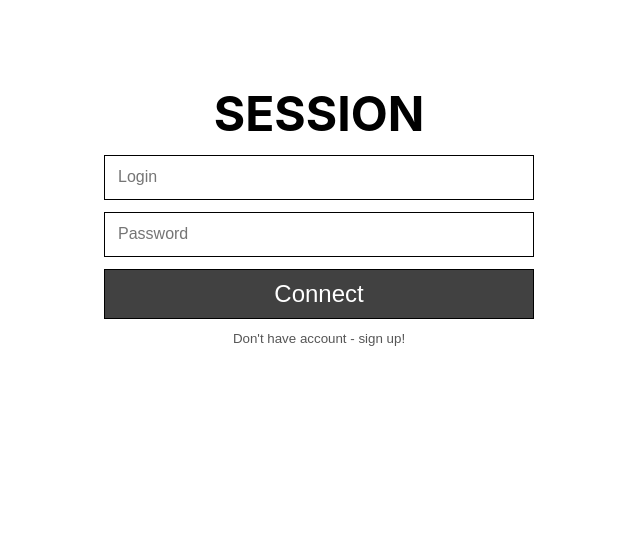
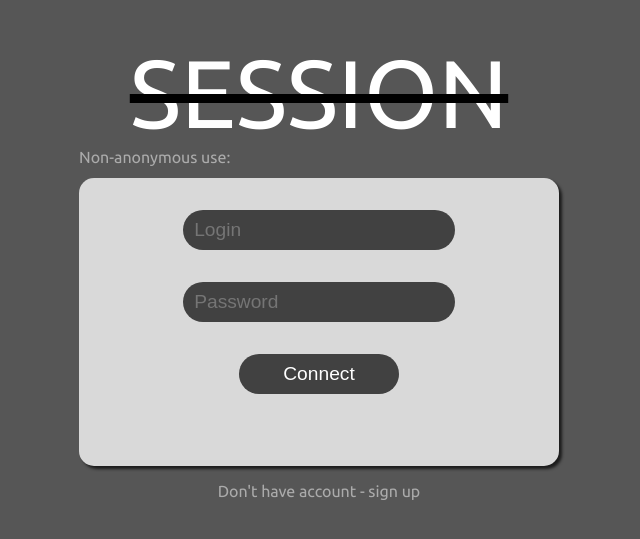
Before and after one commit to odamisheker/Course-Project, a React (Vite) app in the folder client/: page /login in a window 1280 px wide. Shown: the part 131-670 px from the top of the page, without its empty margins (321-961 px from the left). Built offline with nearby package versions, Linux system fonts and the light colour scheme.

Commit message:
css for /login, /signup, /enterChat and validation for code

```diff
--- a/client/src/components/InputMessage/InputMessage.jsx
+++ b/client/src/components/InputMessage/InputMessage.jsx
@@ -11,6 +11,7 @@ const InputMessage = ({ onSend }) => {
   const [message, setMessage] = useState("");
 
   //TODO найти что нибудь поприличнее этого , если есть конечно
+  //Да нормтема че вы пацаны(((
   const handleKeyPress = (e) => {
     if (e.key === "Enter") {
       handleSend();
--- a/client/src/routes/EnterChat/EnterChat.jsx
+++ b/client/src/routes/EnterChat/EnterChat.jsx
@@ -1,45 +1,54 @@
 import { useContext, useState } from "react";
-import { useNavigate } from "react-router-dom";
+import { Link, useNavigate } from "react-router-dom";
 import { UserContext } from "../../components/UserContextProvider";
 import styles from "./EnterChat.module.css";
+import { Code } from "../../utils/validation";
 
 export default function EnterChat() {
-  const [name, setName] = useState("");
-  const [password, setPassword] = useState("");
+  const [code, setCode] = useState("");
   const [errors, setErrors] = useState(null);
 
   const navigate = useNavigate();
   const { changeUser } = useContext(UserContext);
 
-  const handleLogin = () => {
-    //  fetch...
-    //  validate user?
-    // if true go home (fetch)
-    changeUser(name);
-    navigate("/home");
+  //Убрал name и setName т.к по идее мы будем заходить анонимно и имя нам не понадобиться,
+  //переписка будет идти с челом про которого известен только рандомно сгенерированный айдишник
+  //и при желании(если он указал имя), то его имя
+
+  //  fetch...
+  //  validate user?
+  // if true go home (fetch)
+  const handleEnterChat = () => {
+    try {
+      Code.parse({ code });
+      changeUser(code);
+      navigate("/home");
+      setErrors(null);
+    } catch (err) {
+      setErrors(err?.errors?.map((error) => error.message));
+    }
   };
 
   return (
     <div className={styles.main}>
+      <h1 className={styles.title}>SESSION</h1>
       <div className={styles.wrapper}>
-        <h1 className={styles.title}>SESSION</h1>
+        <div className={styles.desc}>Anonymous use: </div>
         <div className={styles.block}>
           <input
             placeholder="Chat code"
             className={styles.input}
-            value={name}
-            onChange={(e) => setName(e.target.value)}
+            value={code}
+            onChange={(e) => setCode(e.target.value)}
           />
-          <button className={styles.connect} onClick={handleLogin}>
+          <button className={styles.connect} onClick={handleEnterChat}>
             Connect
           </button>
-          <button
-            className={styles.navigate}
-            onClick={() => navigate("/login")}
-          >
-            Not anonymous login
-          </button>
+          {errors && <div className={styles.error}>{errors}</div>}
         </div>
+        <Link to="/login" className={styles.navigate}>
+          Use it non-anonymously
+        </Link>
       </div>
     </div>
   );
--- a/client/src/routes/EnterChat/EnterChat.module.css
+++ b/client/src/routes/EnterChat/EnterChat.module.css
@@ -1,63 +1,88 @@
+@import url('https://fonts.googleapis.com/css2?family=Ubuntu&display=swap');
+
 .main {
-  height: 700px;
-  background-color: #131313;
-
-  margin: 0 auto;
-
   display: flex;
+  height: 100vh;
+  width: 100vw;
+  background-color: #939393;
   align-items: center;
   justify-content: center;
+  font-family: 'Ubuntu', sans-serif;
+  flex-direction: column;
 }
+
 .wrapper {
   display: flex;
   flex-direction: column;
   align-items: center;
-  gap: 32px;
+}
 
-  width: 430px;
-  height: 270px;
+.title {
+  color: #ffffff;
+  font-size: 6rem;
 }
-.title {
-  font-size: 3rem;
-  color: #fff;
-  opacity: 60%;
+
+.desc {
+  opacity: .5;
+  font-size: 1rem;
+  color: #ffffff;
+  margin-bottom: 0.75rem;
+  margin-right: auto;
 }
+
 .block {
-  width: 100%;
-
+  width: 30rem;
+  height: 12rem;
+  background-color: #545454;
   display: flex;
   flex-direction: column;
   align-items: center;
-  gap: 42px;
+  border-radius: 15px;
+  box-shadow: 3px 3px 3px rgba(0, 0, 0, 0.678);
 }
 
 .input {
-  width: 100%;
-  height: 45px;
-  border: 1px solid black;
-  background-color: #acacac;
-  color: #434343;
-  padding-left: 13px;
-}
-.input::placeholder {
-  font-size: 1rem;
+  margin-top: 2rem;
+  border-radius: 40px;
+  border: 0;
+  background-color: #939393;
+  color: #4d4d4d;
+  padding-left: 0.7rem;
+  width: 17rem;
+  height: 2.5rem;
+  font-size: 1.2rem;
 }
 
 .connect {
-  width: 100%;
-  height: 50px;
-  background-color: #414141;
-  border: 1px solid black;
-
-  font-size: 1.5rem;
-  color: #fff;
-  font-weight: 500;
-
+  margin-top: 2rem;
+  font-size: 1.2rem;
+  width: 10rem;
+  height: 2.5rem;
+  background-color: #262626;
+  color:  #ffffff;
+  border: 0;
+  border-radius: 40px;
   cursor: pointer;
 }
+
+.connect:hover {
+  width: 10.5rem;
+  height: 3rem;
+  transition: 10ms ease;
+  font-size: 1.5rem;
+}
+
 .navigate {
-  background-color: #131313;
-  border: 0;
-  cursor: pointer;
-  color: #565656;
+  text-decoration: none;
+  color: #ffffff;
+  font-size: 1rem;
+  margin-top: 1rem;
+  opacity: .5;
 }
+
+.error {
+  font-size: 0.9rem;
+  color: rgb(255, 0, 0);
+  margin-top: 0.5rem;
+  opacity: .7;
+}
--- a/client/src/routes/Login/Login.jsx
+++ b/client/src/routes/Login/Login.jsx
@@ -1,7 +1,8 @@
 import { useContext, useState } from "react";
-import { useNavigate } from "react-router-dom";
+import { Link, useNavigate } from "react-router-dom";
 import { UserContext } from "../../components/UserContextProvider";
 import styles from "./Login.module.css";
+import { User } from "../../utils/validation";
 
 export default function Login() {
   const [name, setName] = useState("");
@@ -11,18 +12,30 @@ export default function Login() {
   const navigate = useNavigate();
   const { changeUser } = useContext(UserContext);
 
-  const handleLogin = () => {
-    //  fetch...
-    //  validate user?
-    // if true go home (fetch)
-    changeUser(name);
-    navigate("/chat");
+  const handleKeyPress = (e) => {
+    if (e.key === "Enter") {
+      handleLogin();
+    }
+  };
+
+  //  fetch...
+  //  validate user?
+  // if true go home (fetch)
+  const handleLogin = async () => {
+    try {
+      User.parse({ password });
+      changeUser(name);
+      navigate("/chat");
+    } catch (err) {
+      setErrors(err?.errors?.map((error) => error.message).join(", "));
+    }
   };
 
   return (
     <div className={styles.main}>
+      <h1 className={styles.title}>SESSION</h1>
       <div className={styles.wrapper}>
-        <h1 className={styles.title}>SESSION</h1>
+        <div className={styles.desc}>Non-anonymous use:</div>
         <div className={styles.block}>
           <input
             placeholder="Login"
@@ -37,16 +50,24 @@ export default function Login() {
             value={password}
             onChange={(e) => setPassword(e.target.value)}
           />
-          <button className={styles.connect} onClick={handleLogin}>
+          <button
+            className={styles.connect}
+            onClick={handleLogin}
+            onKeyUp={handleKeyPress}
+          >
             Connect
           </button>
-          <button
-            className={styles.navigate}
-            onClick={() => navigate("/signup")}
-          >
-            Don't have account - sign up!
-          </button>
+          {errors && (
+            <div className={styles.error}>
+              {errors.split(",").map((error, index) => (
+                <div key={index}>{error}</div>
+              ))}
+            </div>
+          )}
         </div>
+        <Link to="/signup" className={styles.navigate}>
+          Don't have account - sign up
+        </Link>
       </div>
     </div>
   );
--- a/client/src/routes/Login/Login.module.css
+++ b/client/src/routes/Login/Login.module.css
@@ -1,58 +1,90 @@
+@import url('https://fonts.googleapis.com/css2?family=Ubuntu&display=swap');
+
 .main {
-  height: 700px;
-
-  margin: 0 auto;
-
   display: flex;
+  height: 100vh;
+  width: 100vw;
+  background-color: #565656;
   align-items: center;
   justify-content: center;
+  font-family: 'Ubuntu', sans-serif;
+  flex-direction: column;
 }
+
 .wrapper {
   display: flex;
   flex-direction: column;
   align-items: center;
-  gap: 12px;
+}
 
-  width: 430px;
-  height: 270px;
+.title {
+  color: #ffffff;
+  font-size: 6rem;
+  text-decoration: line-through;
+  text-decoration-color: black;
 }
-.title {
-  font-size: 3rem;
+
+.desc {
+  opacity: .5;
+  font-size: 1rem;
+  color: #ffffff;
+  margin-bottom: 0.75rem;
+  margin-right: auto;
 }
+
 .block {
-  width: 100%;
-
+  width: 30rem;
+  height: 18rem;
+  background-color: #D9D9D9;
   display: flex;
   flex-direction: column;
   align-items: center;
-  gap: 12px;
+  border-radius: 15px;
+  box-shadow: 3px 3px 3px rgba(0, 0, 0, 0.678);
 }
 
 .input {
-  width: 100%;
-  height: 45px;
-  border: 1px solid black;
-  padding-left: 13px;
-}
-.input::placeholder {
-  font-size: 1rem;
+  margin-top: 2rem;
+  border-radius: 40px;
+  border: 0;
+  background-color: #414141;
+  color: #ffffff;
+  padding-left: 0.7rem;
+  width: 17rem;
+  height: 2.5rem;
+  font-size: 1.2rem;
 }
 
 .connect {
-  width: 100%;
-  height: 50px;
+  margin-top: 2rem;
+  font-size: 1.2rem;
+  width: 10rem;
+  height: 2.5rem;
   background-color: #414141;
-  border: 1px solid black;
-
-  font-size: 1.5rem;
-  color: #fff;
-  font-weight: 500;
-
+  color:  #ffffff;
+  border: 0;
+  border-radius: 40px;
   cursor: pointer;
 }
+
+.connect:hover {
+  width: 10.5rem;
+  height: 3rem;
+  transition: 10ms ease;
+  font-size: 1.5rem;
+}
+
 .navigate {
-  background-color: #fff;
-  border: 0;
-  cursor: pointer;
-  color: #565656;
+  text-decoration: none;
+  color: #ffffff;
+  font-size: 1rem;
+  margin-top: 1rem;
+  opacity: .5;
 }
+
+.error {
+  font-size: 0.9rem;
+  color: rgb(184, 4, 4);
+  margin-top: 0.5rem;
+  opacity: .7;
+}
--- a/client/src/routes/SignUp/SignUp.jsx
+++ b/client/src/routes/SignUp/SignUp.jsx
@@ -1,7 +1,7 @@
 // ! work for slave Danik
 
 import { useContext, useState } from "react";
-import { useNavigate } from "react-router-dom";
+import { Link, useNavigate } from "react-router-dom";
 import { UserContext } from "../../components/UserContextProvider";
 import { User } from "../../utils/validation";
 import styles from "./SignUp.module.css";
@@ -15,11 +15,18 @@ export default function SignUp() {
   const navigate = useNavigate();
   const { changeUser } = useContext(UserContext);
 
-  const handleLogin = async () => {
+  const handleKeyPress = (e) => {
+    if (e.key === "Enter") {
+      handleSignUp();
+    }
+  };
+
+  const handleSignUp = async () => {
     try {
       User.parse({ password });
       if (password !== confirmPassword) {
         setErrors("Passwords are not the same");
+        return;
       }
       changeUser(name);
       navigate("/home");
@@ -31,8 +38,9 @@ export default function SignUp() {
 
   return (
     <div className={styles.main}>
+      <h1 className={styles.title}>SESSION</h1>
       <div className={styles.wrapper}>
-        <h1 className={styles.title}>SESSION</h1>
+        <div className={styles.desc}>Non-anonymous use:</div>
         <div className={styles.block}>
           <input
             placeholder="Login"
@@ -57,8 +65,12 @@ export default function SignUp() {
             onChange={(e) => setConfirmPassword(e.target.value)}
             required
           />
-          <button className={styles.connect} onClick={handleLogin}>
-            SignUp
+          <button
+            className={styles.connect}
+            onClick={handleSignUp}
+            onKeyUp={handleKeyPress}
+          >
+            Sign Up
           </button>
           {errors && (
             <div className={styles.error}>
@@ -67,13 +79,10 @@ export default function SignUp() {
               ))}
             </div>
           )}
-          <button
-            className={styles.navigate}
-            onClick={() => navigate("/login")}
-          >
-            Already have account?
-          </button>
         </div>
+        <Link to="/login" className={styles.navigate}>
+          Already have account?
+        </Link>
       </div>
     </div>
   );
--- a/client/src/routes/SignUp/SignUp.module.css
+++ b/client/src/routes/SignUp/SignUp.module.css
@@ -1,62 +1,90 @@
+@import url('https://fonts.googleapis.com/css2?family=Ubuntu&display=swap');
+
 .main {
-  height: 700px;
-  margin: 0 auto;
-
   display: flex;
+  height: 100vh;
+  width: 100vw;
+  background-color: #565656;
   align-items: center;
   justify-content: center;
+  font-family: 'Ubuntu', sans-serif;
+  flex-direction: column;
 }
+
 .wrapper {
   display: flex;
   flex-direction: column;
   align-items: center;
-  gap: 12px;
+}
 
-  width: 430px;
-  height: 270px;
+.title {
+  color: #ffffff;
+  font-size: 6rem;
+  text-decoration: line-through;
+  text-decoration-color: black;
 }
-.title {
-  font-size: 3rem;
+
+.desc {
+  opacity: .5;
+  font-size: 1rem;
+  color: #ffffff;
+  margin-bottom: 0.75rem;
+  margin-right: auto;
 }
+
 .block {
-  width: 100%;
-
+  width: 30rem;
+  height: 23rem;
+  background-color: #D9D9D9;
   display: flex;
   flex-direction: column;
   align-items: center;
-  gap: 12px;
+  border-radius: 15px;
+  box-shadow: 3px 3px 3px rgba(0, 0, 0, 0.678);
 }
 
 .input {
-  width: 100%;
-  height: 45px;
-  border: 1px solid black;
-  padding-left: 13px;
-}
-.input::placeholder {
-  font-size: 1rem;
+  margin-top: 2rem;
+  border-radius: 40px;
+  border: 0;
+  background-color: #414141;
+  color: #ffffff;
+  padding-left: 0.7rem;
+  width: 17rem;
+  height: 2.5rem;
+  font-size: 1.2rem;
 }
 
 .connect {
-  width: 100%;
-  height: 50px;
+  margin-top: 2rem;
+  font-size: 1.2rem;
+  width: 10rem;
+  height: 2.5rem;
   background-color: #414141;
-  border: 1px solid black;
-
-  font-size: 1.5rem;
-  color: #fff;
-  font-weight: 500;
-
+  color:  #ffffff;
+  border: 0;
+  border-radius: 40px;
   cursor: pointer;
 }
+
+.connect:hover {
+  width: 10.5rem;
+  height: 3rem;
+  transition: 10ms ease;
+  font-size: 1.5rem;
+}
+
 .navigate {
-  background-color: #fff;
-  border: 0;
-  cursor: pointer;
-  color: #565656;
+  text-decoration: none;
+  color: #ffffff;
+  font-size: 1rem;
+  margin-top: 1rem;
+  opacity: .5;
 }
 
 .error {
-  font-size: 0.7 rem;
-  color: rgb(151, 7, 7);
+  font-size: 0.9rem;
+  color: rgb(184, 4, 4);
+  margin-top: 0.5rem;
+  opacity: .7;
 }
--- a/client/src/utils/validation.jsx
+++ b/client/src/utils/validation.jsx
@@ -9,3 +9,7 @@ export const User = z.object({
     })
     .regex(/[0-9]/, { message: "Password must contain at least one number" }),
 });
+
+export const Code = z.object({
+  code: z.string().min(16, {message: "Code must contain 16 numbers"})
+})
```
